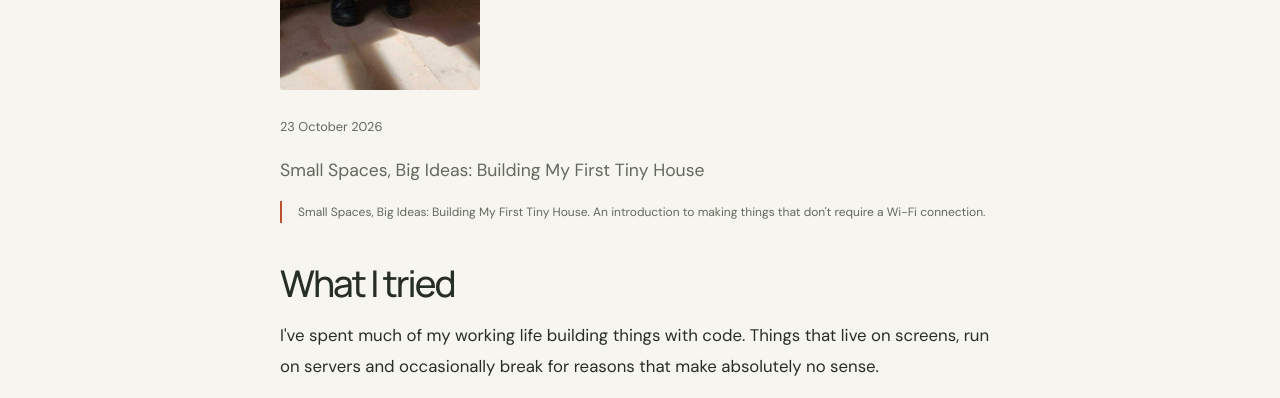
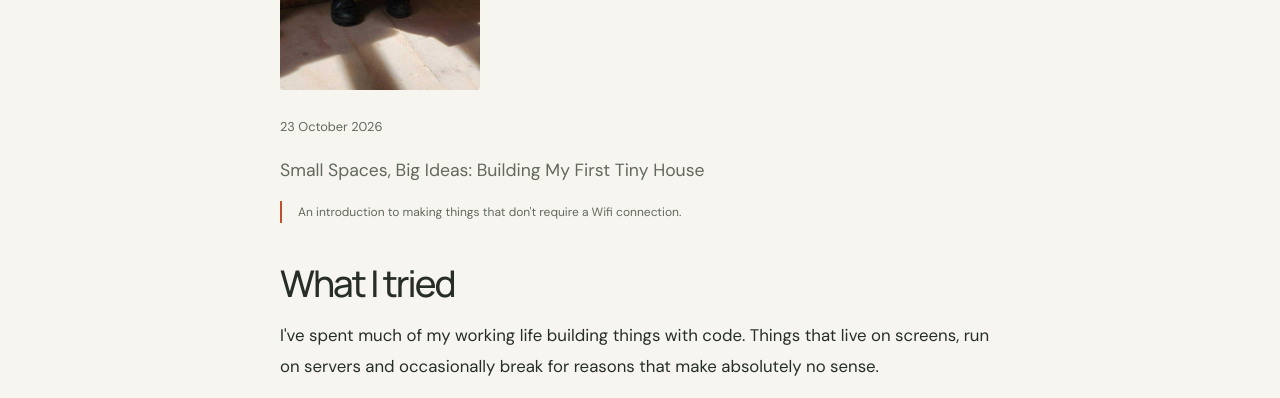
Before and after one commit to KScriven/veryhuman, a plain HTML site: page posts/tiny-homes-build.html in a window 1280 px wide. Shown: the part 615-1013 px from the top of the page. Drawn offline with Linux system fonts and the light colour scheme.

Commit message:
Update typo

```diff
--- a/posts/tiny-homes-build.html
+++ b/posts/tiny-homes-build.html
@@ -27,7 +27,7 @@
       </header>
       <div class="post-body">
         <p class="sample-note">
-        Small Spaces, Big Ideas: Building My First Tiny House.  An introduction to making things that don't require a Wi-Fi connection.</p>
+        An introduction to making things that don't require a Wifi connection.</p>
         <h2>What I tried</h2>
         <p>I've spent much of my working life building things with code. Things that live on screens, run on servers and occasionally break for reasons that make absolutely no sense.</p>
         <p>Recently, I've found myself wanting to build something a little more tangible.
```
